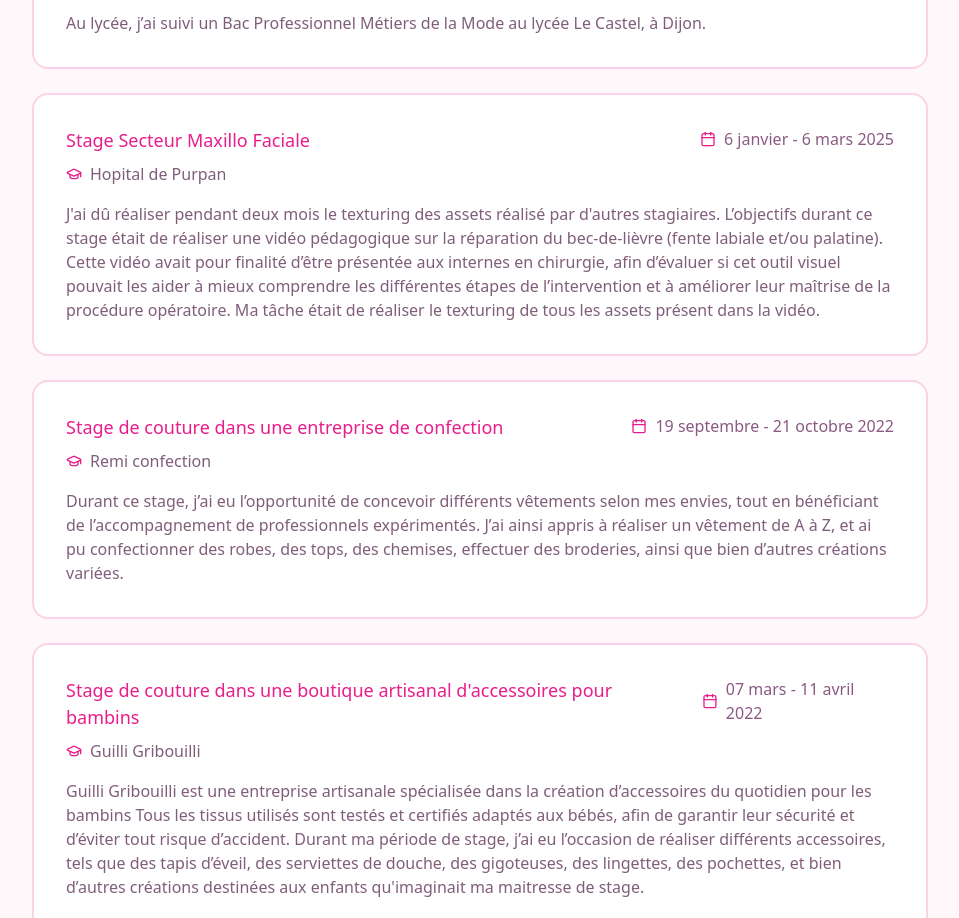
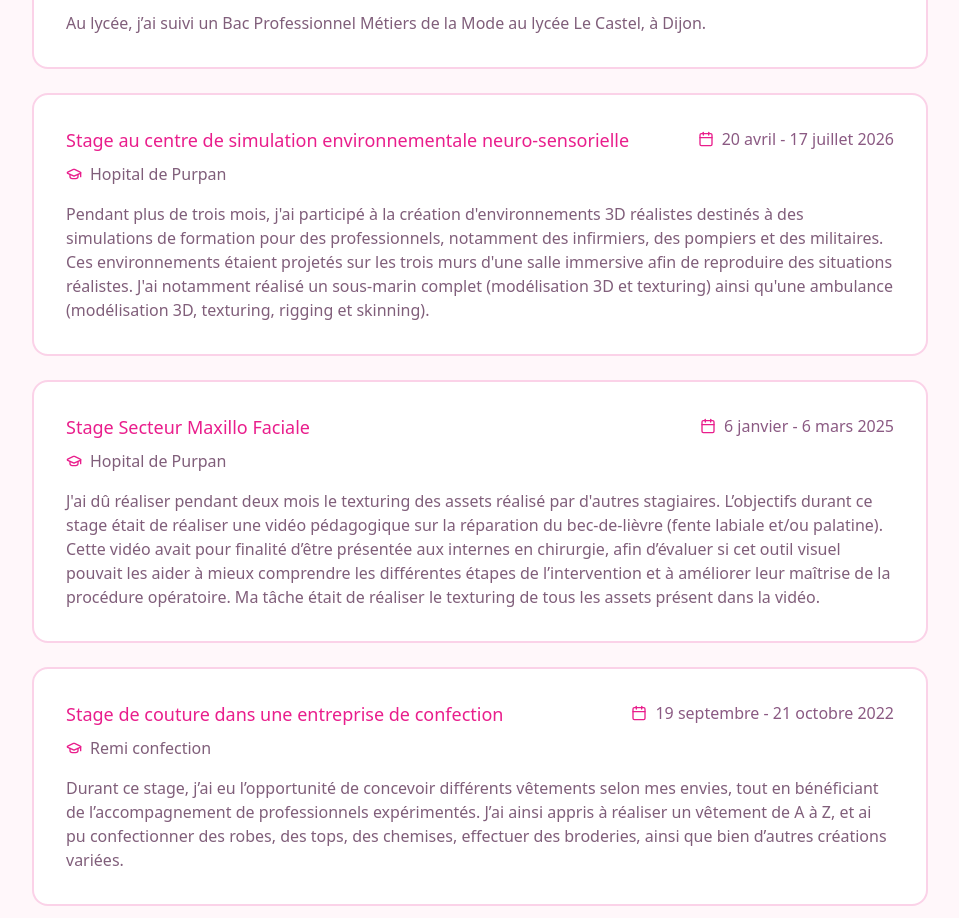
Before and after one commit to Soulayman-freelance/FlorinePortfolio, a Next.js app: page / in a window 1280 px wide. Shown: the part 2860-3778 px from the top of the page, without its empty margins (160-1119 px from the left). Built offline with nearby package versions, Linux system fonts and the light colour scheme.

Commit message:
Update Experiences

```diff
--- a/components/Experience.tsx
+++ b/components/Experience.tsx
@@ -16,6 +16,14 @@ export function Experience() {
       period: "2020 - 2023",
       description:
         "Au lycée, j’ai suivi un Bac Professionnel Métiers de la Mode au lycée Le Castel, à Dijon.",
+      highlight: "",
+    },
+    {
+      title: "Stage au centre de simulation environnementale neuro-sensorielle",
+      school: "Hopital de Purpan",
+      period: "20 avril - 17 juillet 2026",
+      description:
+        "Pendant plus de trois mois, j'ai participé à la création d'environnements 3D réalistes destinés à des simulations de formation pour des professionnels, notamment des infirmiers, des pompiers et des militaires. Ces environnements étaient projetés sur les trois murs d'une salle immersive afin de reproduire des situations réalistes. J'ai notamment réalisé un sous-marin complet (modélisation 3D et texturing) ainsi qu'une ambulance (modélisation 3D, texturing, rigging et skinning).",
       highlight: "",
     },
     {
```
